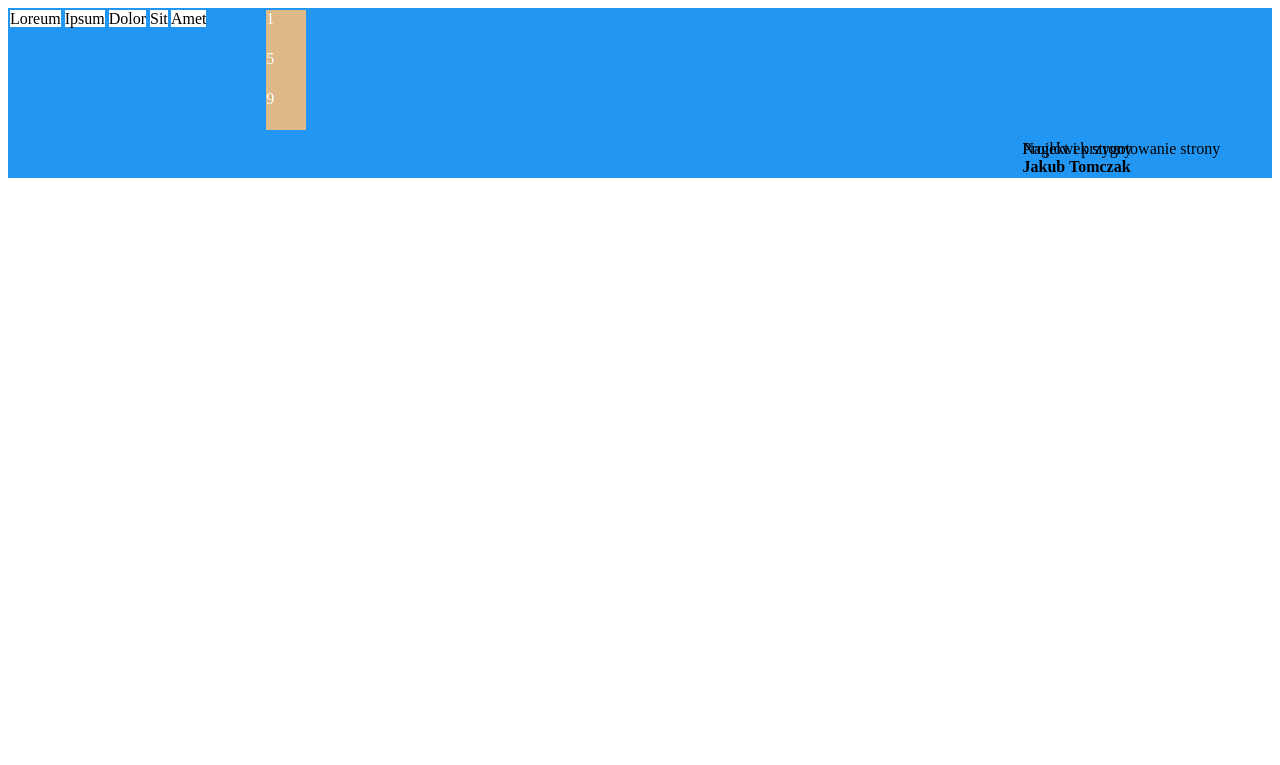
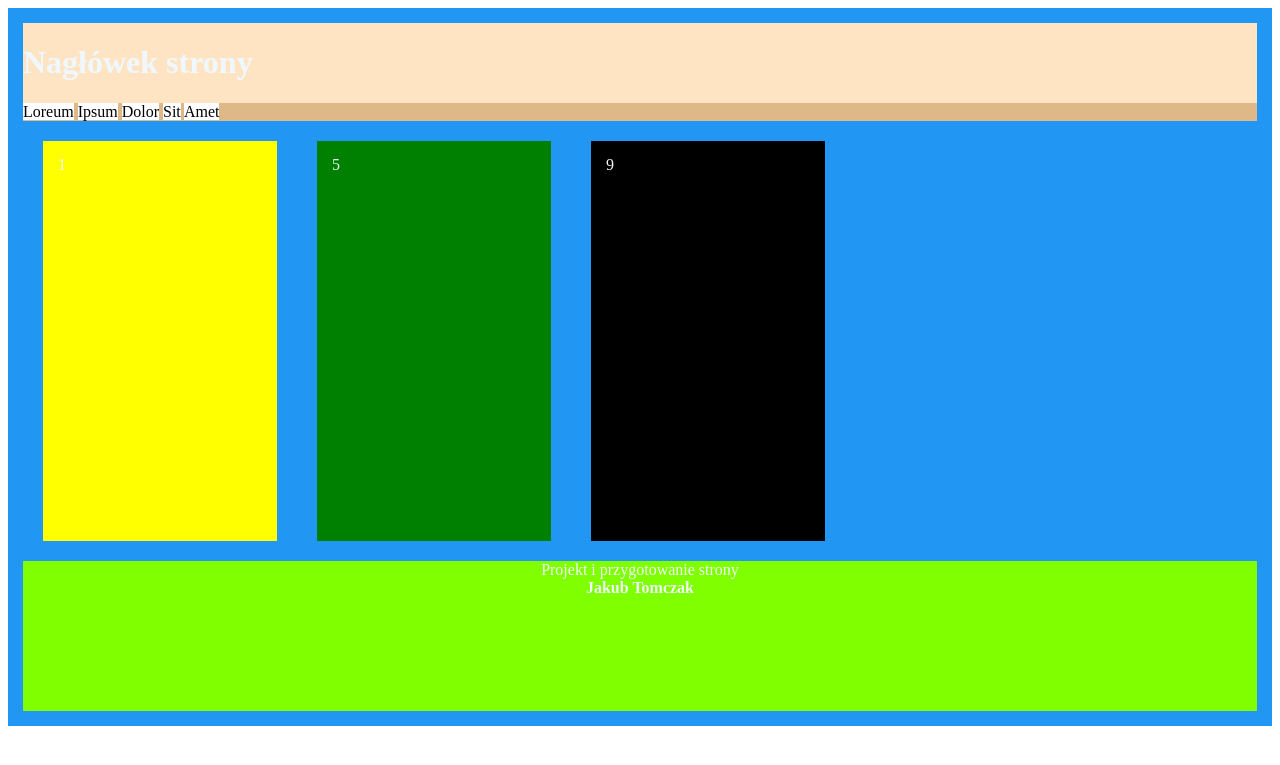
Before and after one commit to jakub-tomczak/AplikacjeInternetowe, a PHP site: page /zaawansowanyCSS.html in a window 1280 px wide. Shown: the top 765 px of the page. Run offline with PHP 8.4, Linux system fonts and the light colour scheme; style sheets or scripts are compiled from the project's sources.

Commit message:
Set sticky footer

```diff
--- a/Lab2/style.scss
+++ b/Lab2/style.scss
@@ -1,45 +1,65 @@
+$default_padding: 15px;
+$default_margin: 20px;
+$box_size: 400px;
+
+* {
+    box-sizing: border-box;
+}
 body {
-    min-width: 350px;
+    min-width: 500px !important;
+    width: auto !important;
 }
 
 /*------------------grid------------------*/
 
 .grid-container {
-    display: grid;
-    grid-gap: 10px;
-    grid-template-columns: auto auto auto auto auto auto auto auto auto auto auto auto;
-    grid-template-rows: 10%, 80%, 10%;
+    display: flex;
+    flex-direction: column;
+    flex-wrap: wrap;
+    justify-content: space-around;
+    align-content: stretch;
     background-color: #2196F3;
-    padding: 2px;
+    padding: $default_padding;
+    color: aliceblue;
 }
-
 /*------------------responsivness------------------*/
 @media only screen and (max-width: 767px) {
+    .grid-container {
+        background-color: #2196F3;
+        padding: $default_padding;
+    }
+
     main {
+        order: 1;
         width: 100%;
     }
-    .box {
-        background-color: azure;
-        color: black;
+    main div {
+        width: 80%;
     }
-    .grid-container {
-        display: grid;
-        grid-template-columns: auto auto auto auto auto auto auto auto auto auto auto auto;
-        grid-template-rows: 10%, 80%, 10%;
-        background-color: #2196F3;
-        padding: 2px;
-        grid-template-areas:
-            "header"
-            "navigation"
-            "first"
-            "second"
-            "third"
-            "footer"
+    .fs-main {
+        background-color: green;
+        order: 3;
     }
+
+    .sd-main {
+        background-color: yellow;
+        order: 4;
+    }
+
+    .td-main {
+        background-color: black;
+        order: 5;
+    }
+
+    footer {
+        order: 5;
+    }
+
     nav a {
         display: none;
     }
-    #menuIcon{
+
+    .smallMenu {
         display: block;
     }
 }
@@ -48,79 +68,97 @@ body {
     main {
         width: 91.6%;
     }
-    .box {
-        background-color: aquamarine;
-        color: black;
+
+    .fs-main {
+        background-color: white;
+        width: 100%;
+        order: 3;
     }
-    .grid-container {
-        grid-template-areas:
-            "header navigation"
-            "first"
-            "second third"
-            "footer"
+
+    .sd-main {
+        order: 4;
+        background-color: black;
     }
+
+    .td-main {
+        order: 5;
+        background-color: green;
+    }
+
+    nav a {
+        display: none;
+    }
+    .smallMenu {
+        display: block;
+    }
+
 }
 
 @media only screen and ( min-width: 1024px ) {
     main {
         width: 66.6%;
+        display: flex;
+        flex-flow: row;
     }
-    .box {
-        background-color: burlywood;
-        color: white;
+    .fs-main {
+        background-color: yellow;
+        order: 1;
     }
-    .grid-container {
-        grid-template-areas:
-            "header navigation"
-            "first second third"
-            "footer"
+
+    .sd-main {
+        background-color: green;
+        order: 1;
     }
+
+    .td-main {
+        order: 1;
+        background-color: black;
+    }
+
+    .smallMenu{
+        display: none;
+    }
+
 }
 
 /*------------------header------------------*/
 header {
-    /*grid-area: 1 / 1 / 2 / 13;*/  /*row-s / column-s / row-e / column-e*/
-    grid-area: header;
+    background-color: bisque;
 }
 
 /*------------------navgation------------------*/
-nav a{
+nav {
+    background-color: burlywood;
+    width: auto;
+}
+
+nav a {
     text-decoration: none;
     grid-area: navigation;
     background-color: white;
     color: black;
 }
-nav a:hover{
+
+nav a:hover {
     background-color: darkslategrey;
     color: white;
 }
-#menuIcon{
+
+img {
     width: 32px;
     height: 32px;
-    display: none;
 }
 /*------------------main content------------------*/
-.box {
-    height: 40px;
-    width: 40px;
-}
-.fs-main {
-    grid-area: first;
-    /*grid-column: 1 / span 4;*/
-}
-
-.sd-main {
-    grid-area: second;
-    /*grid-column: 5 / span 4;*/
-}
-
-.td-main {
-    grid-area: third;
-    /*grid-column: 9 / span 4;*/
+main div{
+    margin: $default_margin;
+    padding: $default_padding;
+    height: $box_size;
+    width: $box_size;
 }
 
 /*------------------footer------------------*/
-footer
-{
-    grid-area: footer;
+footer {
+    text-align: center;
+    background-color: chartreuse;
+    height: 150px;
 }
--- a/Lab2/zaawansowanyCSS.html
+++ b/Lab2/zaawansowanyCSS.html
@@ -2,32 +2,33 @@
 <html lang="pl" xmlns="http://www.w3.org/1999/xhtml">
 <head>
     <meta charset="utf-8" />
-    <meta name="viewport" content="width=device-width, initial-scale=1.0" />
+    <meta name="viewport" content="width=device-width, initial-scale=1.0, minimum-scale=1.0" />
     <title>Zaawansowany CSS</title>
     <link rel="stylesheet" type="text/css" href="style.css" title="Arkusz stylów CSS" />
-    <link rel="stylesheet" type="text/css" href="grid_style.css" title="Arkusz stylów CSS - siatka" />
 </head>
 <body>
     <div class="grid-container">
         <header>
+            <h1>
                 Nagłówek strony
-        </header>
-
+            </h1>
             <nav class="main-nav">
                 <a href="">Loreum</a>
                 <a href="">Ipsum</a>
                 <a href="">Dolor</a>
                 <a href="">Sit</a>
                 <a href="">Amet</a>
-            <img src="menu.png" id="menuIcon"/>
+                <img src="menu.png" class="smallMenu" />
             </nav>
+        </header>
+
 
         <main>
-            <div class="box fs-main">1</div>
+            <div class="fs-main">1</div>
 
-            <div class="box sd-main">5</div>
+            <div class="sd-main">5</div>
 
-            <div class="box td-main">9</div>
+            <div class="td-main">9</div>
         </main>
 
         <footer>
```
Lines whose indentation alone changed are shown as unchanged.
